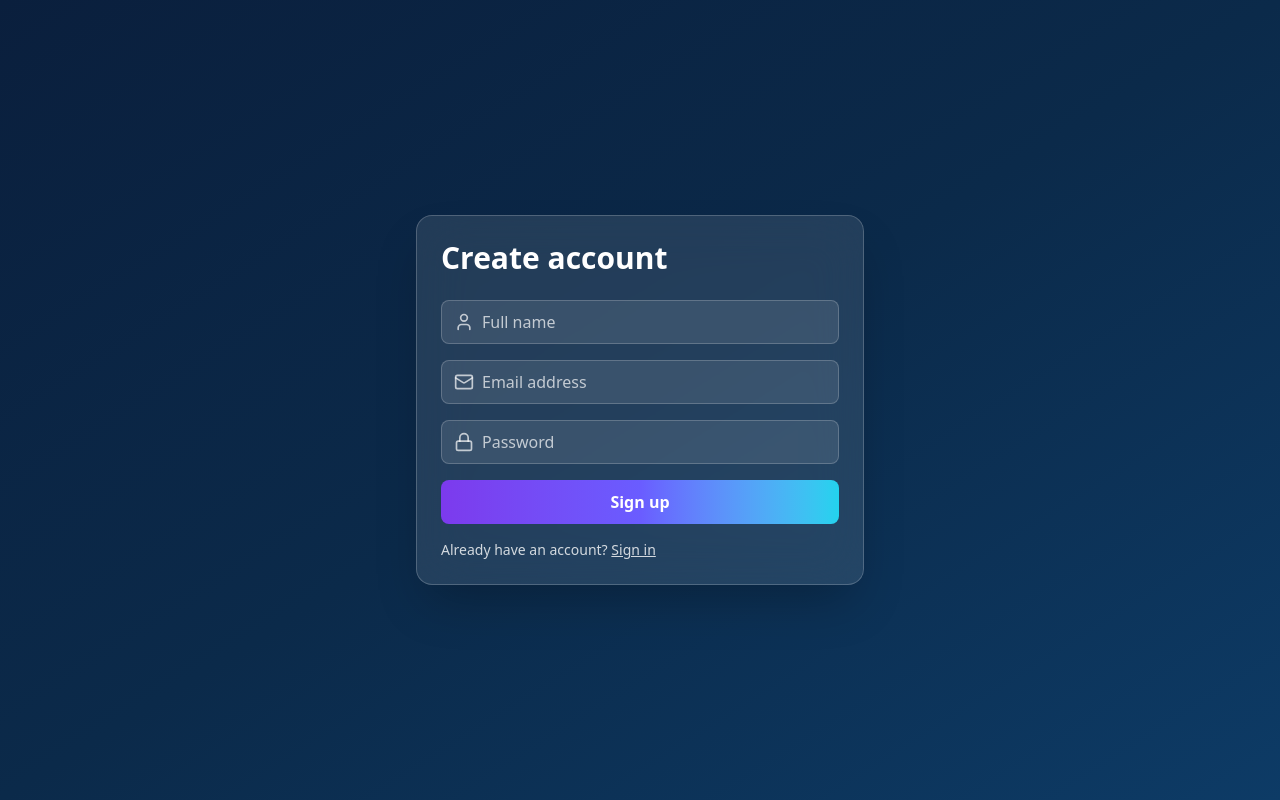
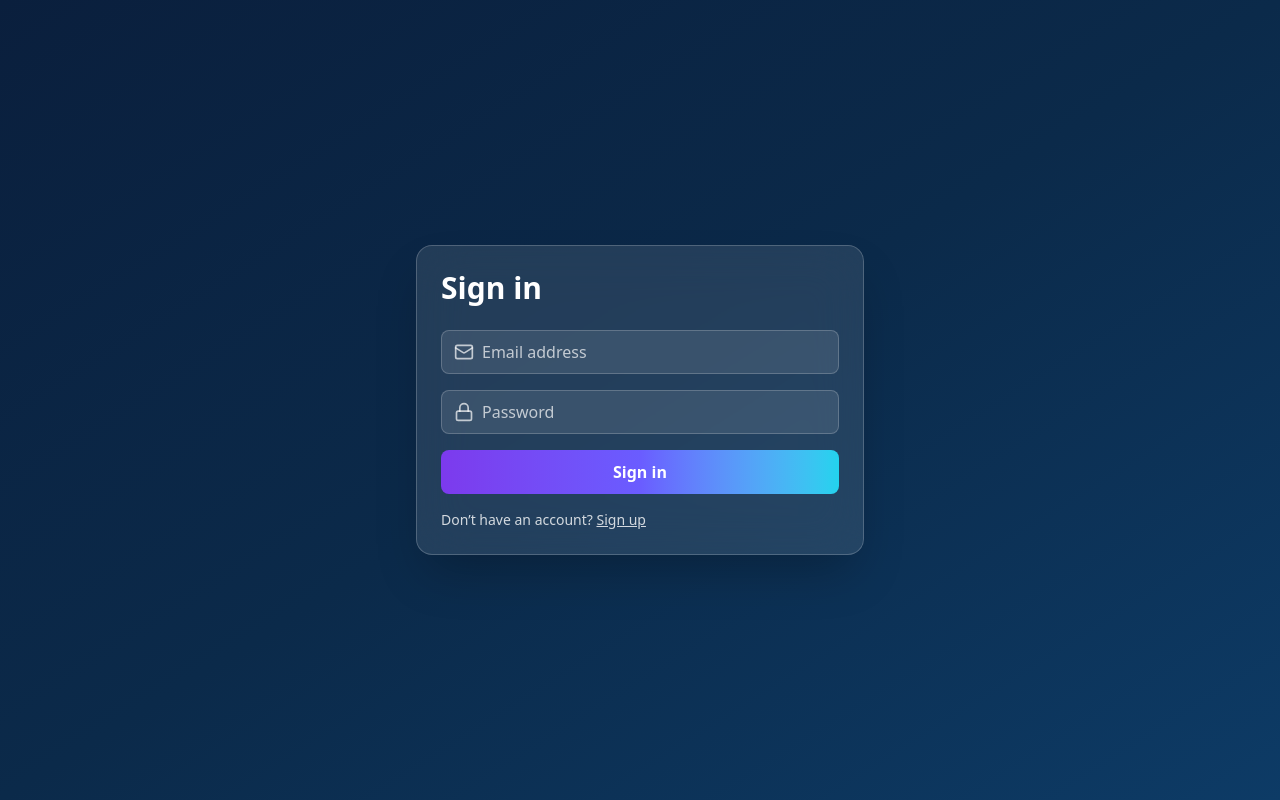
Before and after one commit to somayehkhanbabaei/Kanban-Pro, a React (Vite) app: page /login in a window 1280 px wide. Built offline with nearby package versions, Linux system fonts and the light colour scheme.

Commit message:
add login and signup links

```diff
--- a/src/App.jsx
+++ b/src/App.jsx
@@ -1,10 +1,14 @@
 
+import { Navigate, Route, Routes } from "react-router-dom";
 import SignUp from "./pages/SignUp";
+import Login from "./pages/Login";
 
 export default function App() {
   return (
-    <>
-      <SignUp/>
-    </>
+    <Routes>
+      <Route path="/" element={<Navigate to='login' replace />} />
+      <Route path="/login" element={<Login/>} />
+      <Route path="/signup" element={<SignUp/>}/>
+    </Routes>
   );
 }
--- a/src/main.jsx
+++ b/src/main.jsx
@@ -3,9 +3,12 @@ import React from "react";
 import ReactDOM from "react-dom/client";
 import App from "./App.jsx";
 import "./index.css";
+import { BrowserRouter } from "react-router-dom";
 
 ReactDOM.createRoot(document.getElementById("app")).render(
   <React.StrictMode>
+    <BrowserRouter>
     <App />
+    </BrowserRouter>
   </React.StrictMode>
 );
--- a/src/pages/Login.jsx
+++ b/src/pages/Login.jsx
@@ -2,6 +2,7 @@ import Input from '../components/Input';
 import Button from '../components/‌Button';
 import GlassCard from '../components/GlassCard';
 import { Mail, Lock } from "lucide-react";
+import { Link } from 'react-router-dom';
 
 
 export default function Login() {
@@ -23,7 +24,7 @@ export default function Login() {
 
         {/* Footer link */}
         <p className="mt-4 text-white/80 text-sm">
-          Don’t have an account? <span className="underline">Sign up</span>
+          Don’t have an account? <Link to='/signup' className="underline">Sign up</Link>
         </p>
       </GlassCard>
     </div>
--- a/src/pages/SignUp.jsx
+++ b/src/pages/SignUp.jsx
@@ -3,6 +3,7 @@ import Input from "../components/Input";
 import Button from "../components/‌Button";
 import GlassCard from "../components/GlassCard";
 import { User, Mail, Lock } from "lucide-react";
+import { Link } from "react-router-dom";
 
 
 export default function SignUp() {
@@ -30,7 +31,7 @@ export default function SignUp() {
 
         {/* Footer link */}
         <p className="mt-4 text-white/80 text-sm">
-          Already have an account? <span className="underline">Sign in</span>
+          Already have an account? <Link to='/login' className="underline">Sign in</Link>
         </p>
       </GlassCard>
     </div>
```
